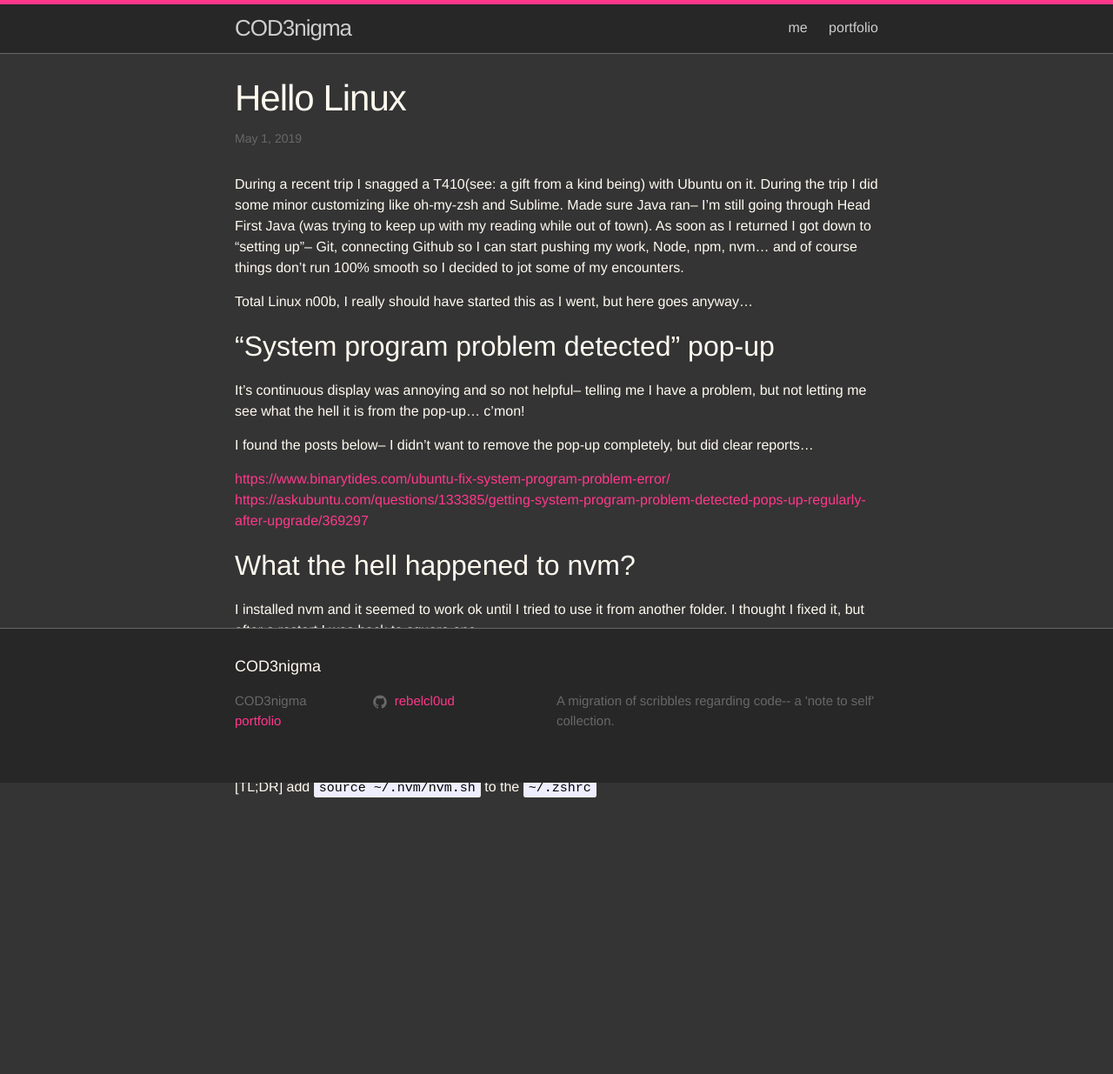
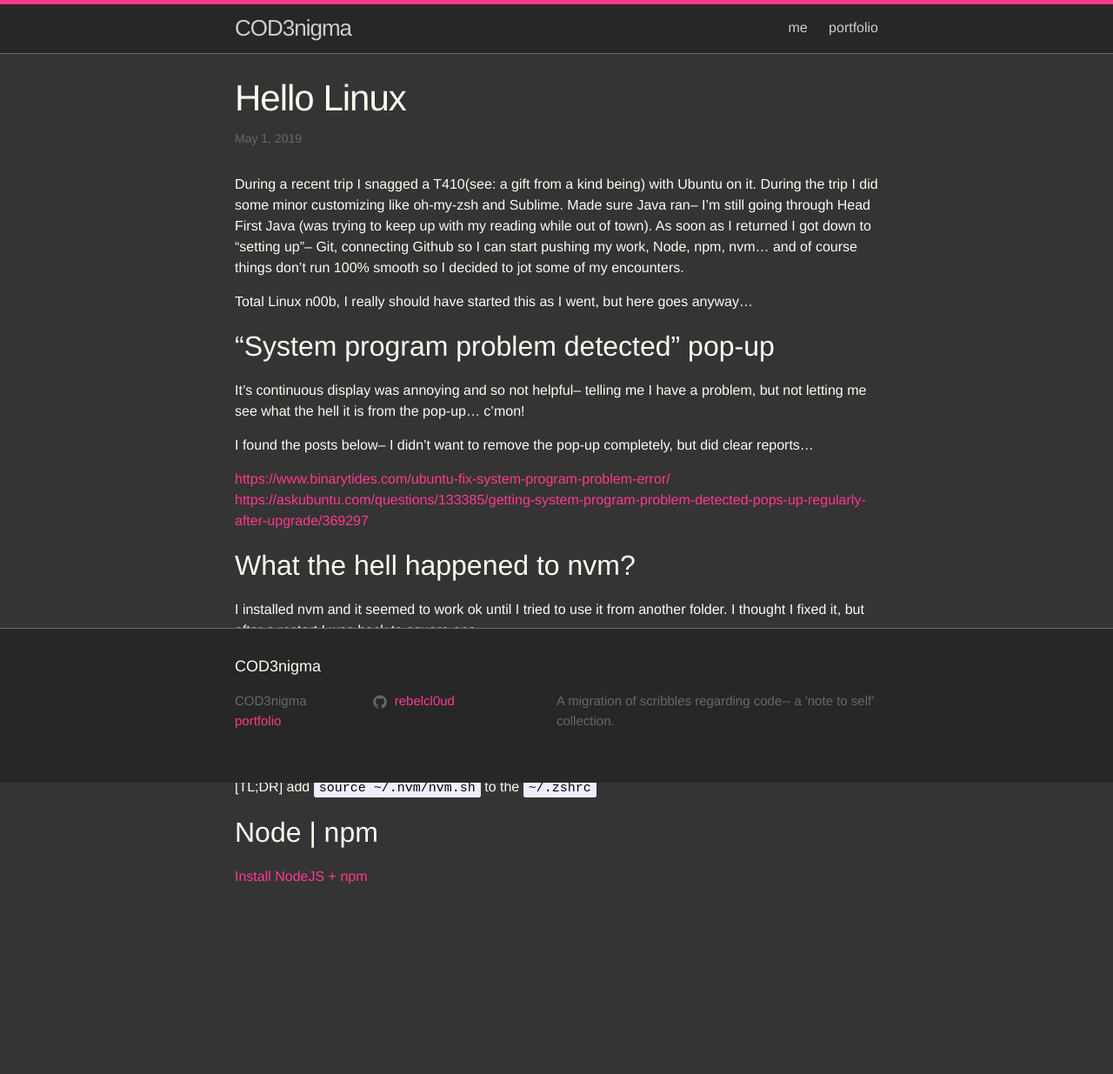
Before and after one commit to rebelcl0ud/blog, a Jekyll site: the page built from _posts/2019-05-01-[67]-hello-linux.markdown, in a window 1280 px wide. Shown: the whole page at 87% size. Built offline with Jekyll 4.4.1, drawn with Linux system fonts in a browser that asks for light colours; before the commit the page ends 1133 px from its top, so only the background shows below that.

Commit message:
add: install nodejs + npm link used

```diff
--- a/_posts/2019-05-01-[67]-hello-linux.markdown
+++ b/_posts/2019-05-01-[67]-hello-linux.markdown
@@ -27,3 +27,6 @@ The gist: turns out during setup there's a line suggested to put into a certain
 Some ways down this [SO post](https://www.binarytides.com/ubuntu-fix-system-program-problem-error/) Karl's answer helped me out.
 
 [TL;DR] add `source ~/.nvm/nvm.sh` to the `~/.zshrc`
+
+## Node | npm
+[Install NodeJS + npm](https://itsfoss.com/install-nodejs-ubuntu/)
```
